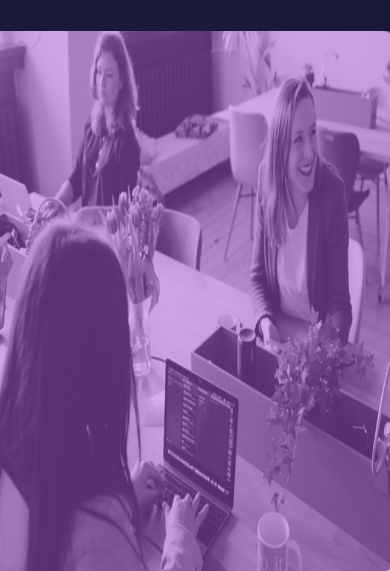
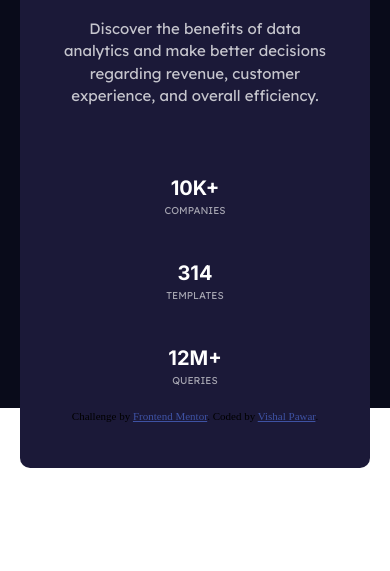
Before and after one commit to vishalpawarR/stats-preview-card, a plain HTML site: page index.html in a window 390 px wide. Shown: the part 415-986 px from the top of the page. After the commit the page ends 883 px from the top, so only its background shows below. Drawn offline with Linux system fonts and the light colour scheme.

Commit message:
style: Fixed the responsive design

```diff
--- a/style.css
+++ b/style.css
@@ -145,10 +145,46 @@ picture {
     width: 100%;
     height: 100%;
     background-color: hsla(277, 64%, 61%, 0.5);
+    border-top-right-radius: 10px;
+    border-bottom-right-radius: 10px;
 }
 
 @media only screen and (max-width: 767px) {
     .stat-container {
+        flex-direction: column-reverse;
+    }
+
+    img,
+    picture {
+        height: auto;
+        border-bottom-right-radius: 0;
+        border-top-left-radius: 10px;
+    }
+
+    .stat-img-container {
+        flex-basis: auto;
+    }
+
+    .stat-data {
         flex-direction: column;
+        align-items: center;
+        justify-content: center;
+        margin-right: 0;
+    }
+
+    .stat-data > div {
+        margin-bottom: 40px;
+    }
+
+    .stat-details {
+        padding: 40px;
+    }
+
+    .stat-details {
+        text-align: center;
+    }
+    .img::after {
+        border-bottom-right-radius: 0;
+        border-top-left-radius: 10px;
     }
 }
```
